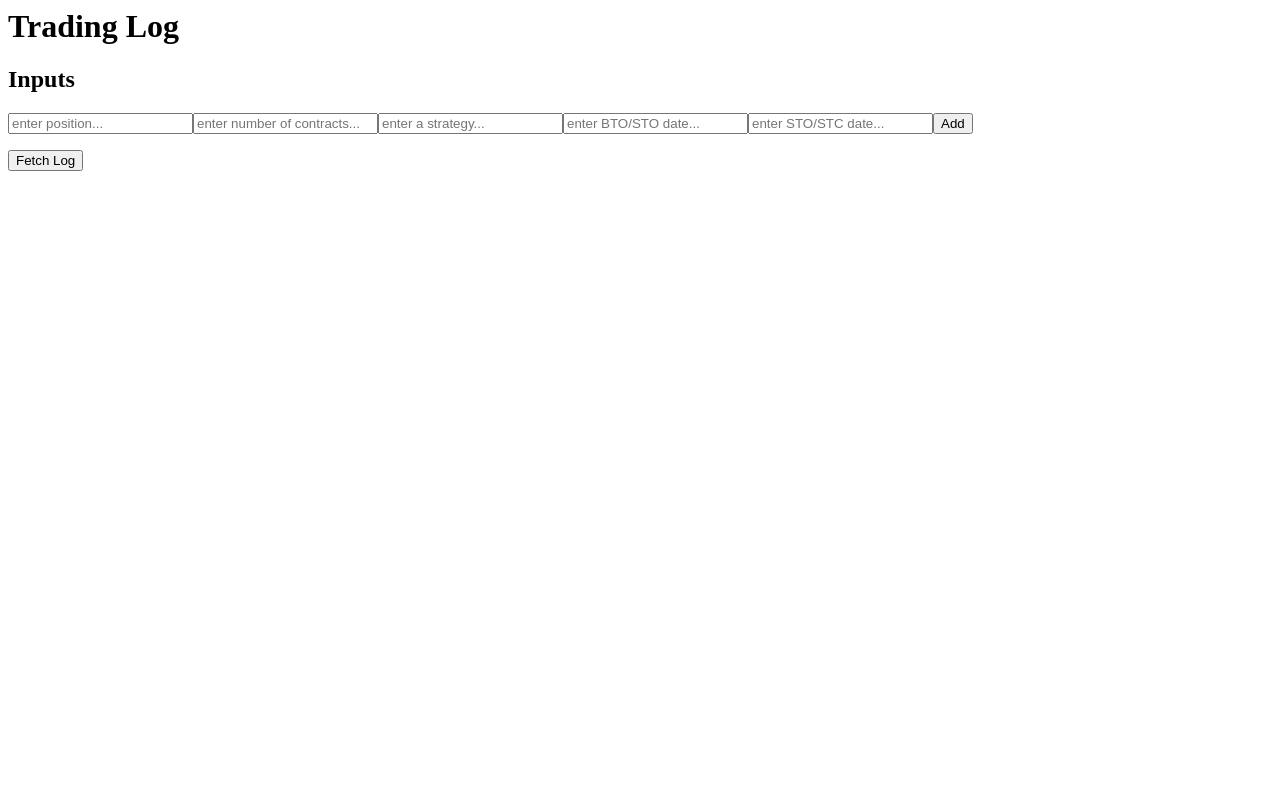
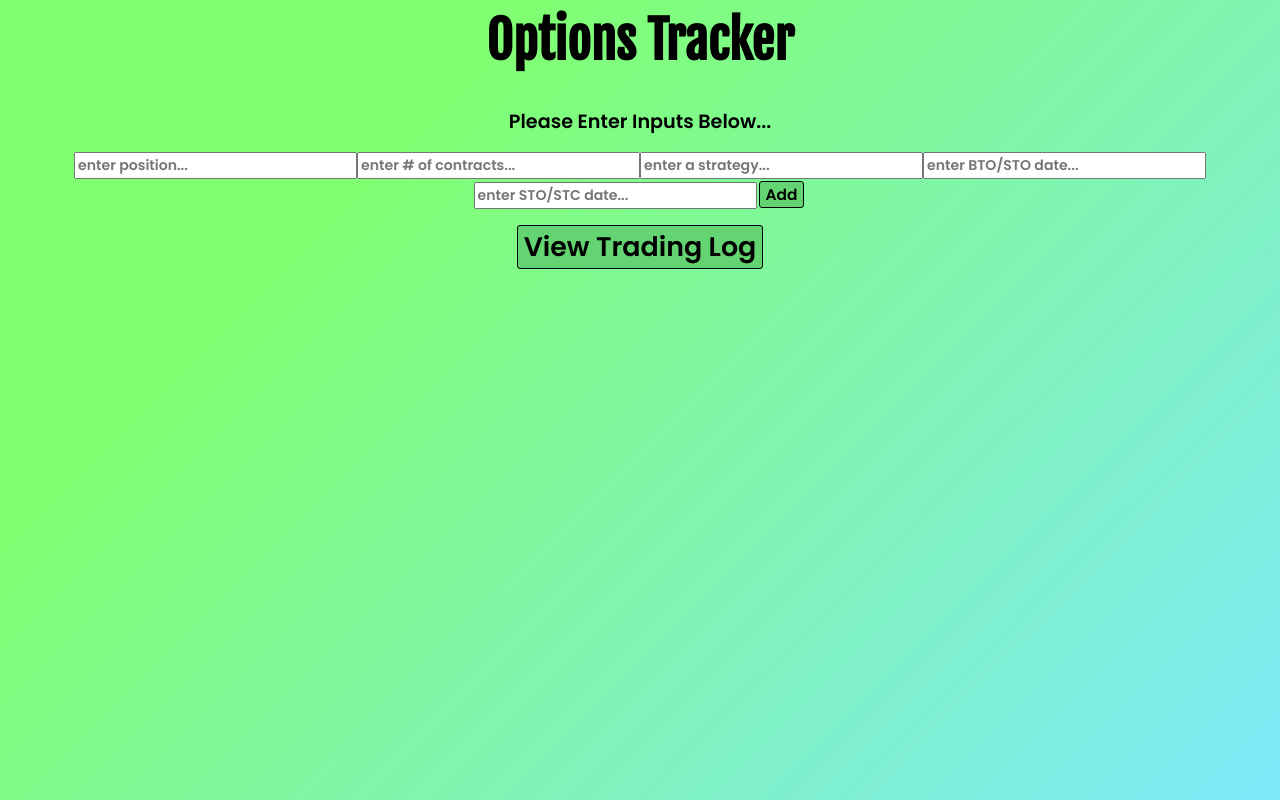
Before and after one commit to nicoflrs/TradeConfirmed, a React app: page / in a window 1280 px wide. Built offline with nearby package versions, Linux system fonts and the light colour scheme.

Commit message:
made css changes

```diff
--- a/App.jsx
+++ b/App.jsx
@@ -5,7 +5,7 @@ import { BrowserRouter, Route, Routes, Link } from "react-router-dom";
 class App extends Component {
         render () {
             return (
-                <div>
+                <div id = "divApp">
         <BrowserRouter>
         <Routes>
         <Route exact path="/" element={<Submit />} />
@@ -19,11 +19,15 @@ class App extends Component {
 }
 
 class Submit extends Component {
+    toggleText = () => {
+        window.alert('Trade has been logged.')
+      }
       render () {
-          return <div>
-              <h2>Inputs</h2>
+          return <div id = "inputs">
+              <h2>Please Enter Inputs Below...</h2>
         <form method="POST" action="/submit-form">
             <input
+            id = "position"
             type = 'text'
             name = 'Position'
             required = 'required'
@@ -31,13 +35,15 @@ class Submit extends Component {
             />
 
             <input
+            id = "numcontracts"
             type = 'number'
             name = 'NumContracts'
             required = 'required'
-            placeholder = 'enter number of contracts...'
+            placeholder = 'enter # of contracts...'
             />
 
             <input
+            id = "strategy"
             type = 'text'
             name = 'Strategy'
             required = 'required'
@@ -45,28 +51,30 @@ class Submit extends Component {
             />
 
             <input
+            id = "datebtosto"
             type = 'test'
             name = 'DateBTOSTO'
             required = 'required'
             placeholder = 'enter BTO/STO date...'
             class="form-control"
             onfocus="(this.type='date')" onblur="(this.type='text')"
-            id="date"
+            // id="date"
             />
 
             <input
+            id = "datebtcstc"
             type = 'text'
             name = 'DateBTCSTC'
             required = 'required'
             placeholder = 'enter STO/STC date...'
             class="form-control"
             onfocus="(this.type='date')" onblur="(this.type='text')"
-            id="date"
+            // id="date"
             />
-            <button type = "submit">Add</button>
+            <button id = "add" type = "submit" onClick = {this.toggleText}>Add</button>
         </form>
         <Link to = 'log'>
-        <button>Fetch Log</button>
+        <button id = "logbutton">View Trading Log</button>
         </Link>
           </div>
       }
@@ -117,7 +125,7 @@ class Log extends Component {
     render () {
         if (!this.state.result) return (
             <div>
-                <h1>Loading log, please wait...</h1>
+                <h1>Loading, please wait...</h1>
             </div>
         )
         const { result } = this.state;
@@ -125,21 +133,21 @@ class Log extends Component {
         if (!result) return null
 
         if (!result.length) return (
-            <div>
+            <div id = "notrades">
                 You have no trades logged.&nbsp;
             <Link to = '/'>
-        <button>Return to Home</button>
+        <button id = "homebutton">Return to Homepage</button>
             </Link>
             </div>
         )
 
         const arr = [];
         for (let i = 0; i < this.state.result.length; i++) {
-            arr.push([<tbody id = {this.state.result[i]._id}><td id = 'position' onClick = {this.updateRecord}>{this.state.result[i].position}</td><td id = 'numcontracts' onClick = {this.updateRecord}>{this.state.result[i].numcontracts}</td><td id = 'strategy' onClick = {this.updateRecord}>{this.state.result[i].strategy}</td><td id = 'datebtosto' onClick = {this.updateRecord}>{this.state.result[i].datebtosto}</td><td id = 'datebtcstc' onClick = {this.updateRecord}>{this.state.result[i].datebtcstc}</td><button id = {this.state.result[i]._id} onClick = {this.deleteRecord}>delete</button></tbody>])
+            arr.push([<tbody id = {this.state.result[i]._id}><td id = 'position' onClick = {this.updateRecord}>{this.state.result[i].position}</td><td id = 'numcontracts' onClick = {this.updateRecord}>{this.state.result[i].numcontracts}</td><td id = 'strategy' onClick = {this.updateRecord}>{this.state.result[i].strategy}</td><td id = 'datebtosto' onClick = {this.updateRecord}>{this.state.result[i].datebtosto}</td><td id = 'datebtcstc' onClick = {this.updateRecord}>{this.state.result[i].datebtcstc}</td><button class = "btn" id = {this.state.result[i]._id} onClick = {this.deleteRecord}><i class="fa fa-trash"></i></button></tbody>])
         }
 
-        return <div>
-            <table border = '1'>
+        return <div id = "table">
+            <table id = "innerTable" border = '1'>
             <thead>
             <tr>
                 <th>Position</th>
@@ -153,11 +161,10 @@ class Log extends Component {
             </table>
             <br/>
             <Link to = '/'>
-            <button>Return to Home</button>
+            <button id = "homebutton">Return to Homepage</button>
             </Link>
 
         </div>
     }
 }
-// put request, access id & the field that was clicked on. need to be able to access the name of the field and the field property
 export default App;
--- /dev/null
+++ b/application.scss
@@ -0,0 +1,107 @@
+@import url('https://fonts.googleapis.com/css2?family=Poppins:wght@600&display=swap');
+@import url('https://fonts.googleapis.com/css2?family=Fjalla+One&display=swap');
+
+body {
+    background: #ef830f;
+  }
+
+
+html {
+  font-size: 1vw;
+  font-family: 'Poppins', sans-serif;
+}
+
+body {
+  background-color: #7ee8fa;
+  background-image: linear-gradient(315deg, #7ee8fa 0%, #80ff72 74%);
+}
+
+#app {
+  text-align:center;
+}
+
+h1 {
+  text-align:center;
+  font-size: 4vw;
+  font-family: 'Fjalla One', sans-serif;
+}
+
+#innerTable {
+  position: absolute;
+  margin-left: auto;
+  margin-right: auto;
+  left: 0;
+  right: 0;
+  top: 30%;
+  text-align: center;
+}
+
+#logbutton:hover{
+  background-color: #63a4ff;
+  border: 2px solid #7ee8fa;
+  color: white;
+  border-radius: 3px;
+  cursor: pointer;
+}
+
+#logbutton{
+  background-color: #63d471;
+  border-radius: 3px;
+  margin: 2px;
+  border: 1px solid black;
+  font-family: 'Poppins', sans-serif;
+  font-size: 2.1vw;
+  transition: all 0.5s ease;
+}
+
+#add:hover{
+  background-color: #63a4ff;
+  border: 2px solid #7ee8fa;
+  color: white;
+  border-radius: 3px;
+  cursor: pointer;
+}
+
+#add{
+  background-color: #63d471;
+  border-radius: 3px;
+  margin: 2px;
+  border: 1px solid black;
+  font-family: 'Poppins', sans-serif;
+  font-size: 1.2vw;
+  transition: all 0.5s ease;
+}
+
+#position, #numcontracts, #strategy, #datebtosto, #datebtcstc {
+font-size: 1.1vw;
+font-family: 'Poppins', sans-serif;
+}
+
+
+#add:homebutton{
+  background-color: #63a4ff;
+  border: 2px solid #7ee8fa;
+  color: white;
+  border-radius: 3px;
+  cursor: pointer;
+}
+
+#homebutton{
+  background-color: #63d471;
+  border-radius: 3px;
+  margin: 2px;
+  border: 1px solid black;
+  font-family: 'Poppins', sans-serif;
+  font-size: 1.2vw;
+  transition: all 0.5s ease;
+}
+
+.btn {
+  background-color: #63a4ff;
+  border: none;
+  color: white;
+  padding: 12px 16px;
+  font-size: 16px;
+  cursor: pointer;
+  animation: effect 1s infinite;
+}
--- a/index.html
+++ b/index.html
@@ -1,10 +1,11 @@
 <html>
     <head>
         <meta charset="UTF-8">
-  <title>Options Log</title>
+  <title>Options Tracker</title>
+  <link rel="stylesheet" href="https://cdnjs.cloudflare.com/ajax/libs/font-awesome/4.7.0/css/font-awesome.min.css">
     </head>
     <body>
-        <h1>Trading Log</h1>
+        <h1>Options Tracker</h1>
         <div id="app"></div>
         <script src = "build/bundle.js"></script>
     </body>
--- a/index.js
+++ b/index.js
@@ -1,5 +1,6 @@
 import React from 'react';
 import { render } from 'react-dom';
 import App from '/App.jsx';
+import styles from '/application.scss';
 
 render(<App />, document.getElementById('app'));
--- a/package.json
+++ b/package.json
@@ -19,6 +19,7 @@
     "body-parser": "^1.19.1",
     "concurrently": "^7.0.0",
     "cross-env": "^7.0.3",
+    "css-loader": "^6.5.1",
     "express": "^4.17.2",
     "nodemon": "^2.0.15",
     "pg": "^8.7.1",
@@ -26,7 +27,10 @@
     "react-dom": "^17.0.2",
     "react-router-dom": "^6.2.1",
     "regenerator-runtime": "^0.13.9",
-    "request": "^2.88.2"
+    "request": "^2.88.2",
+    "sass": "^1.49.0",
+    "sass-loader": "^12.4.0",
+    "style-loader": "^3.3.1"
   },
   "devDependencies": {
     "@babel/core": "^7.16.12",
--- a/server.js
+++ b/server.js
@@ -19,7 +19,6 @@ app.get('/', (req, res) => {
 })
 
 app.post('/submit-form', controller.addTrade, (req, res) => {
-  // res.send('Trade Submitted.')
   return res.redirect('http://localhost:3000/');
 })
 
@@ -32,7 +31,6 @@ app.post('/delete', controller.deleteTrade, controller.viewTrades, (req, res) =>
 })
 
 app.put('/update', controller.updateTrade, controller.viewTrades, (req, res) => {
-  // console.log(req.body); // { columnName: 'numcontracts', _id: '67', text: 'hello' },
   return res.send(res.locals.results.rows)
 })
 
--- a/webpack.config.js
+++ b/webpack.config.js
@@ -15,7 +15,7 @@ module.exports = {
   })],
     devServer: {
     proxy: {
-      '/': 'http://localhost:3000'
+      '/server': 'http://localhost:3000'
     }
   },
     module: {
@@ -30,7 +30,10 @@ module.exports = {
               }
             }
           },
+          {
+            test: /\.scss/,
+            use: ['style-loader', 'css-loader', 'sass-loader'],
+          }
         ]
       }
-
 }
```
Also changed, not shown: 3 other files (tests, documents, lock files or other folders).
